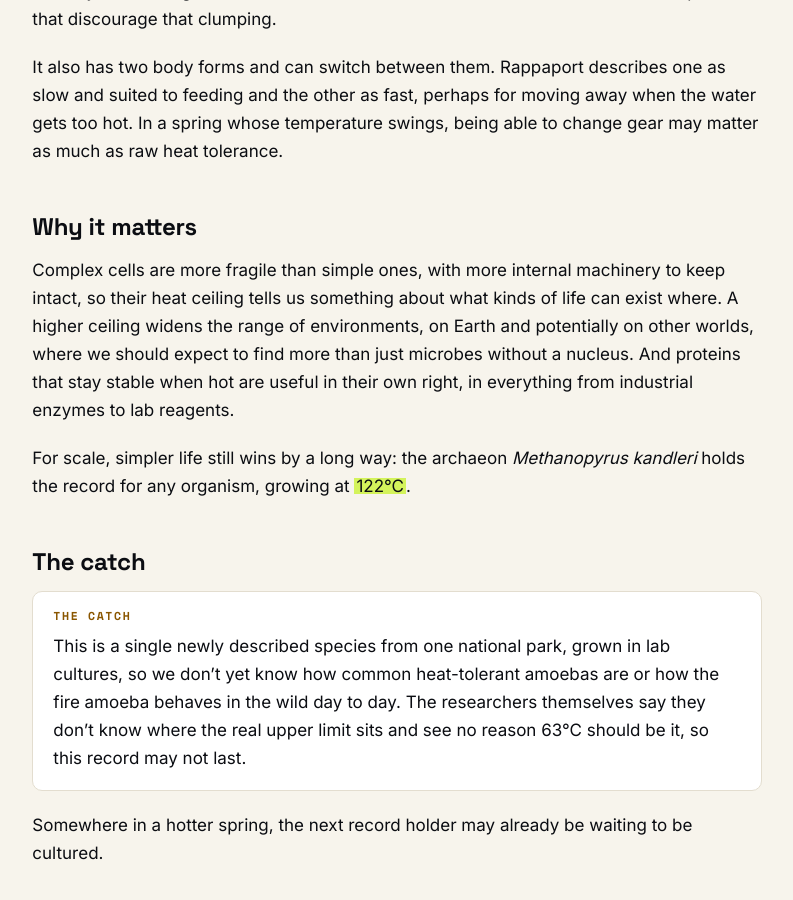
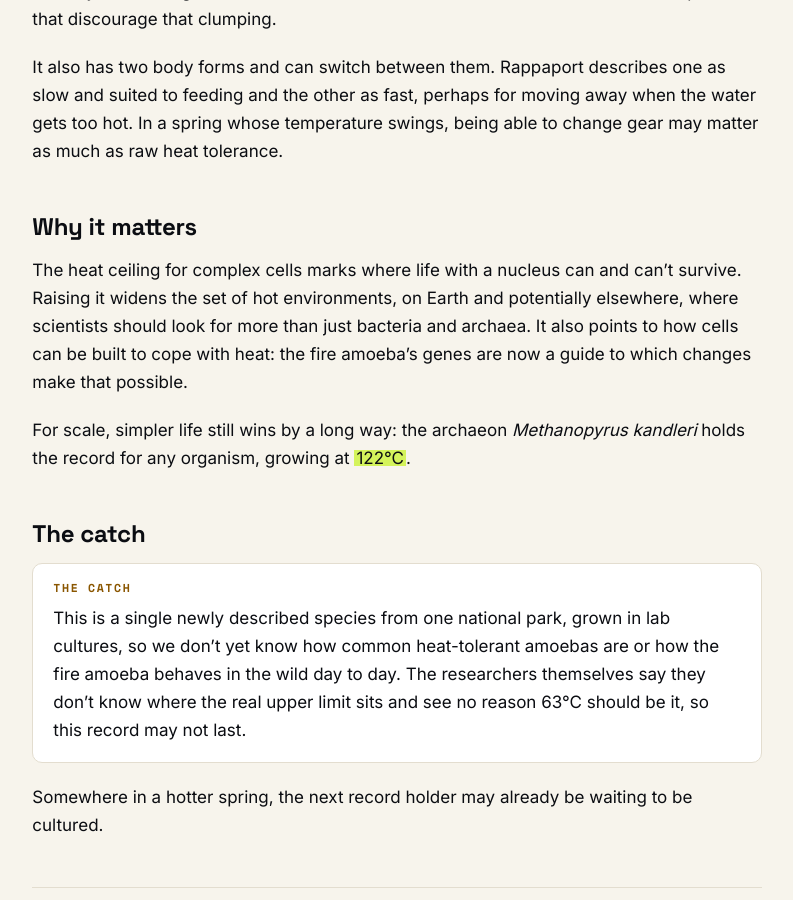
Before and after one commit to sadiqebrahim/lucidum, a Jekyll site: the page built from _posts/2026-09-26-fire-amoeba-heat.md, in a window 1280 px wide and 900 px high, scrolled down 1790 px. Shown: the whole window, without its empty margins (243-1036 px from the left). Built offline with Jekyll 4.4.1, drawn with Linux system fonts in a browser that asks for light colours.

Commit message:
fire amoeba: tighten why-it-matters

```diff
--- a/_posts/2026-09-26-fire-amoeba-heat.md
+++ b/_posts/2026-09-26-fire-amoeba-heat.md
@@ -36,7 +36,7 @@ It also has two body forms and can switch between them. Rappaport describes one
 
 ## Why it matters
 
-Complex cells are more fragile than simple ones, with more internal machinery to keep intact, so their heat ceiling tells us something about what kinds of life can exist where. A higher ceiling widens the range of environments, on Earth and potentially on other worlds, where we should expect to find more than just microbes without a nucleus. And proteins that stay stable when hot are useful in their own right, in everything from industrial enzymes to lab reagents.
+The heat ceiling for complex cells marks where life with a nucleus can and can't survive. Raising it widens the set of hot environments, on Earth and potentially elsewhere, where scientists should look for more than just bacteria and archaea. It also points to how cells can be built to cope with heat: the fire amoeba's genes are now a guide to which changes make that possible.
 
 For scale, simpler life still wins by a long way: the archaeon *Methanopyrus kandleri* holds the record for any organism, growing at <mark>122°C</mark>.
 
```
